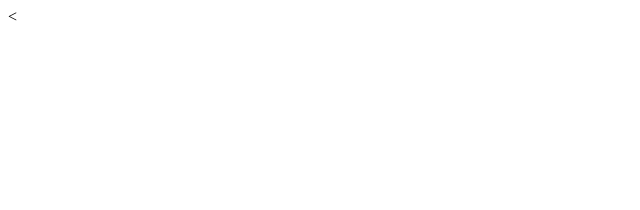
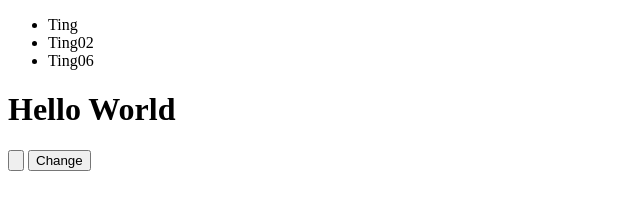
Before and after one commit to wisezt/DOM_Demo, a plain HTML site: page index.html in a window 1280 px wide. Shown: the whole page, without its empty margins (0-640 px from the left). Drawn offline with Linux system fonts and the light colour scheme.

Commit message:
Add btn for changing h1

```diff
--- a/index.html
+++ b/index.html
@@ -4,16 +4,27 @@
     <meta charset="utf-8">
     <title></title>
 
-    <<link rel="stylesheet" type="text/css" href="style.css">
+    <link rel="stylesheet" type="text/css" href="style.css">
 
 
   </head>
   <body>
 
 
+      <ul>
+        <li>Ting</li>
+        <li>Ting02</li>
+        <li id="test">Ting03</li>
+
+      </ul>
 
 
 
+  <h1>Hello World</h1>
+
+  <input type="submit" onclick name="" value="">
+
+<button type="button" onclick="enlarg()" name="button">Change</button>
 
 
 
--- a/index.js
+++ b/index.js
@@ -0,0 +1,7 @@
+console.log("Test!!!");
+document.getElementById("test").innerHTML="Ting06";
+
+
+function enlarg(){
+  document.querySelector("h1").classList.toggle("larg_font");
+}
--- a/style.css
+++ b/style.css
@@ -0,0 +1,3 @@
+.larg_font{
+ font-size: 10rem;
+}
```
